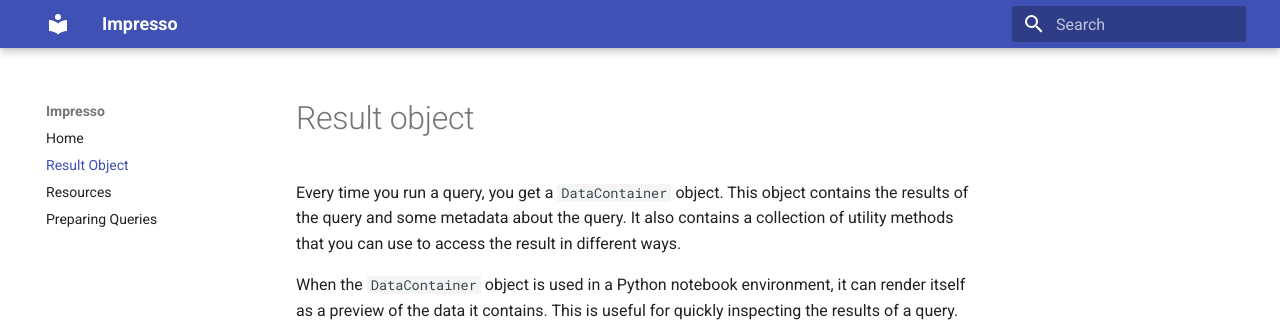
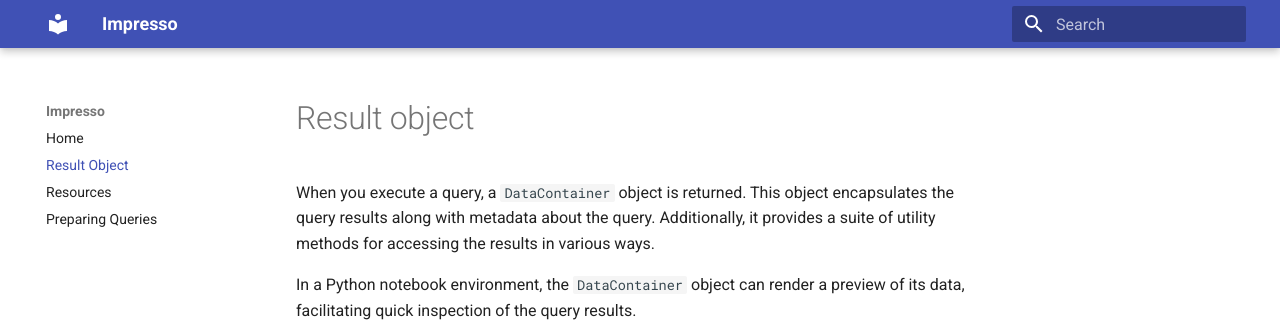
Before and after one commit to impresso/impresso-py, an MkDocs documentation site: the page built from docs/result.md, in a window 1280 px wide, cut to the strip 0-336 px from the top of the page. Built offline with MkDocs 1.6.1 and Material for MkDocs 9.7.7, drawn with Linux system fonts in a browser that asks for light colours.

Commit message:
Updated documentation style

```diff
--- a/docs/result.md
+++ b/docs/result.md
@@ -1,7 +1,7 @@
 # Result object
 
-Every time you run a query, you get a `DataContainer` object. This object contains the results of the query and some metadata about the query. It also contains a collection of utility methods that you can use to access the result in different ways.
+When you execute a query, a `DataContainer` object is returned. This object encapsulates the query results along with metadata about the query. Additionally, it provides a suite of utility methods for accessing the results in various ways.
 
-When the `DataContainer` object is used in a Python notebook environment, it can render itself as a preview of the data it contains. This is useful for quickly inspecting the results of a query.
+In a Python notebook environment, the `DataContainer` object can render a preview of its data, facilitating quick inspection of the query results.
 
 ::: impresso.data_container.DataContainer
```
Also changed, not shown: docs/index.md (+2 -2 lines), docs/preparing_queries.md (+2 -2 lines).
